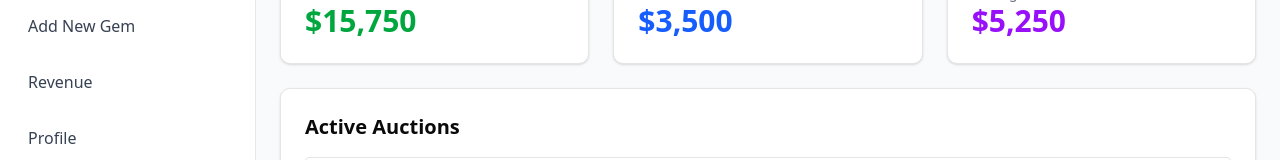
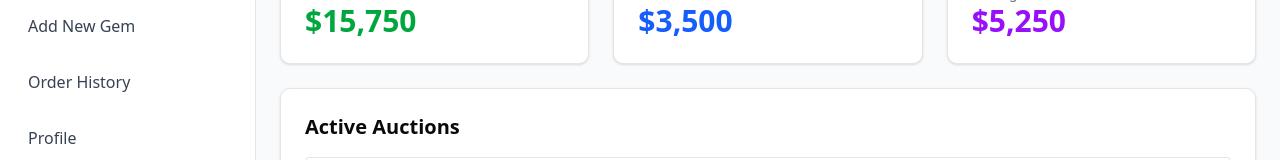
Before and after one commit to IT21831386/ikmangems.lk, a React (Vite) app in the folder client/: page /seller-dashboard in a window 1280 px wide. Shown: the part 122-282 px from the top of the page. Built offline with nearby package versions, Linux system fonts and the light colour scheme.

Commit message:
minor update

```diff
--- a/client/src/pages/seller/SellerDashboard.jsx
+++ b/client/src/pages/seller/SellerDashboard.jsx
@@ -637,7 +637,7 @@ export default function SellerDashboard() {
     { title: "Dashboard", key: "dashboard", icon: "" },
     { title: "My Listings", key: "listings", icon: "" },
     { title: "Add New Gem", key: "add-gem", icon: "" },
-    { title: "Revenue", key: "revenue", icon: "" },
+    { title: "Order History", key: "order-history", icon: "" },
     { title: "Profile", key: "profile", icon: "" },
     { title: "Verification Center", key: "verification", icon: "" },
   ];
@@ -650,7 +650,7 @@ export default function SellerDashboard() {
         return <Gems />;
       case "add-gem":
         return <GemCreate />;
-      case "revenue":
+      case "order-history":
         return <OrderHistoryPage />;
 
       case "profile":
```
